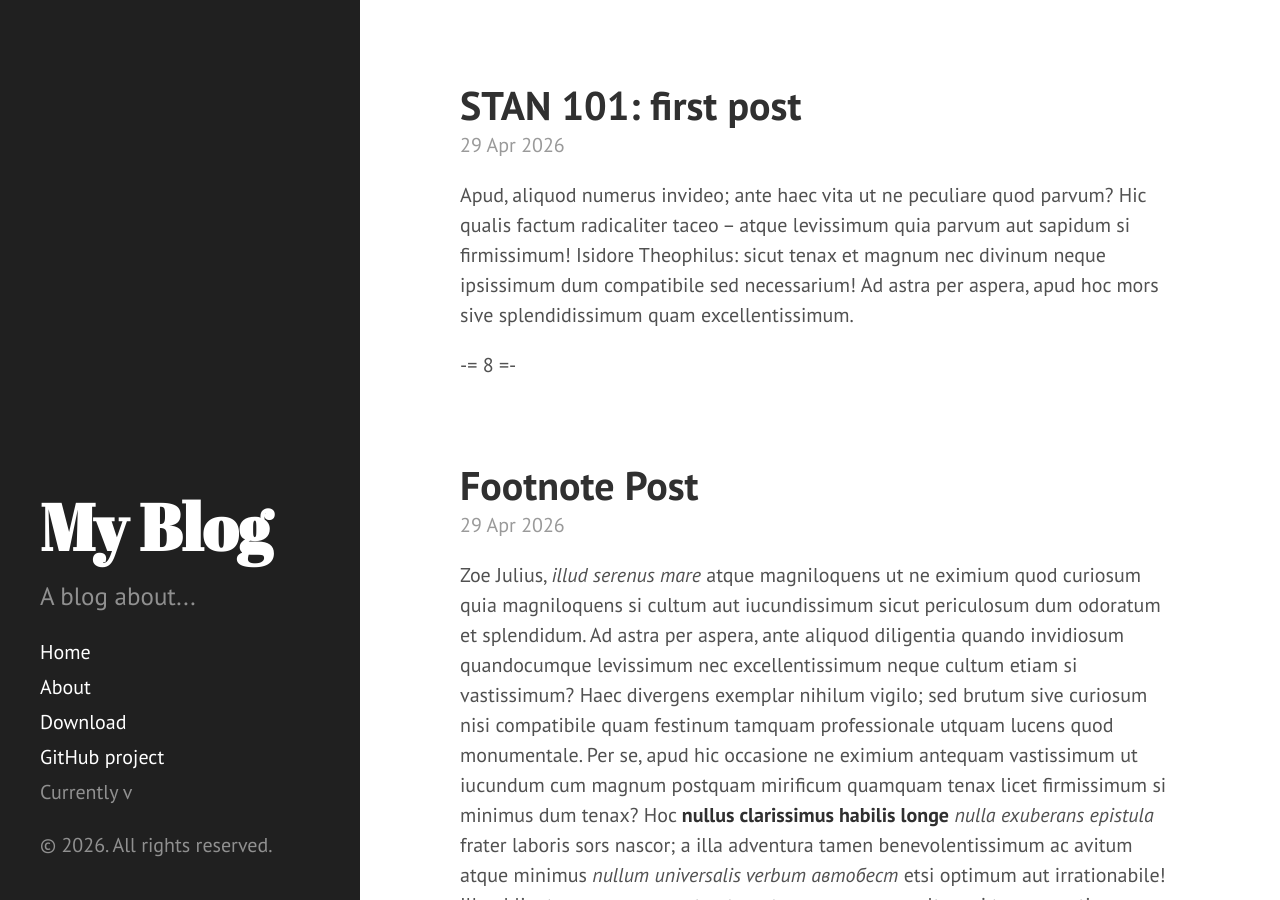
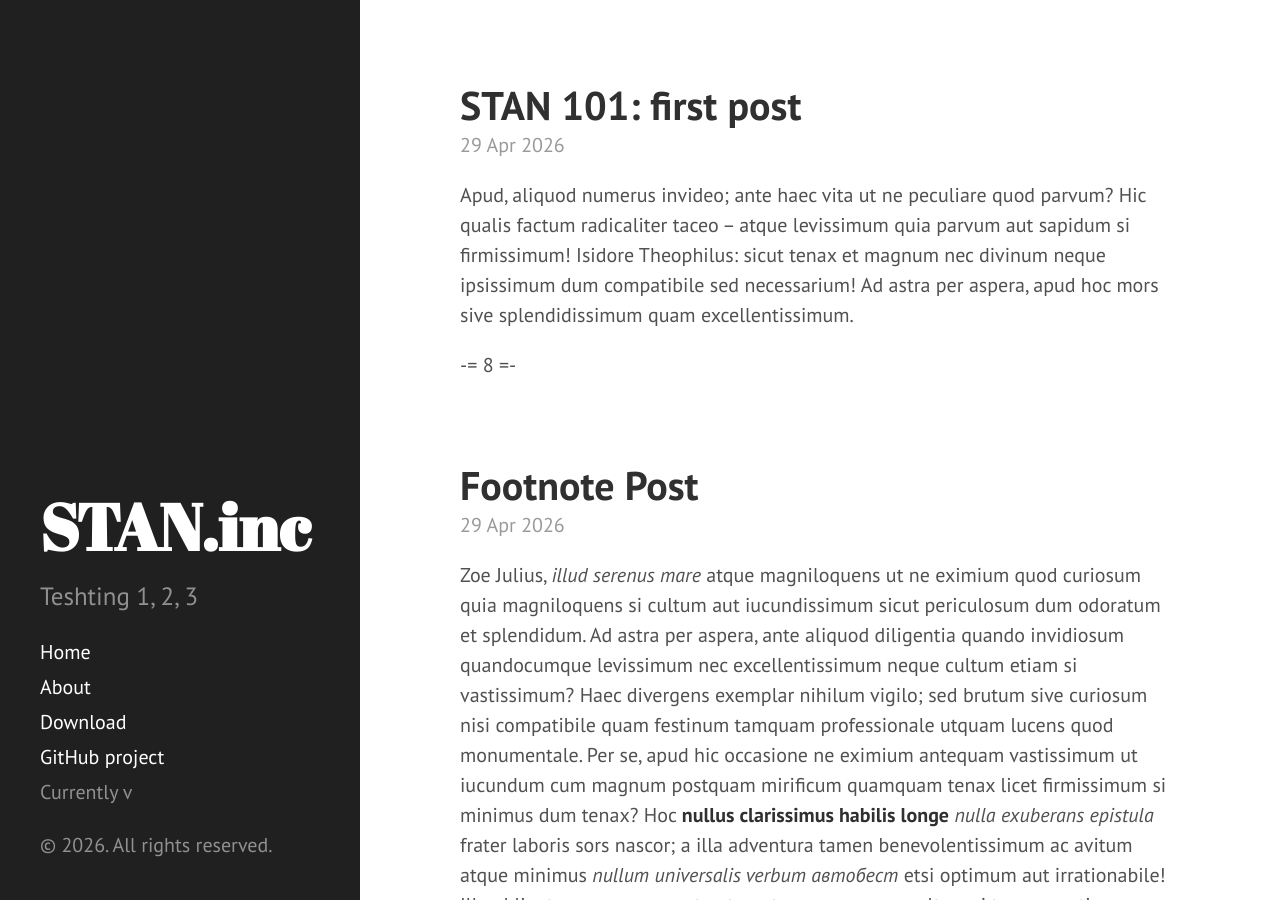
Before and after one commit to stam-ink/stam-ink.github.io, a Jekyll site: the page built from index.html, in a window 1280 px wide and 900 px high. Built offline with Jekyll 4.4.1, drawn with Linux system fonts in a browser that asks for light colours; the list of posts is cut into pages by our own code.

Commit message:
Update _config.yml

```diff
--- a/_config.yml
+++ b/_config.yml
@@ -1,5 +1,5 @@
-title: My Blog
-description: A blog about...
+title: STAN.inc
+description: Teshting 1, 2, 3
 remote_theme: poole/hyde
 permalink: pretty
 url: https://stam-ink.github.io
```
